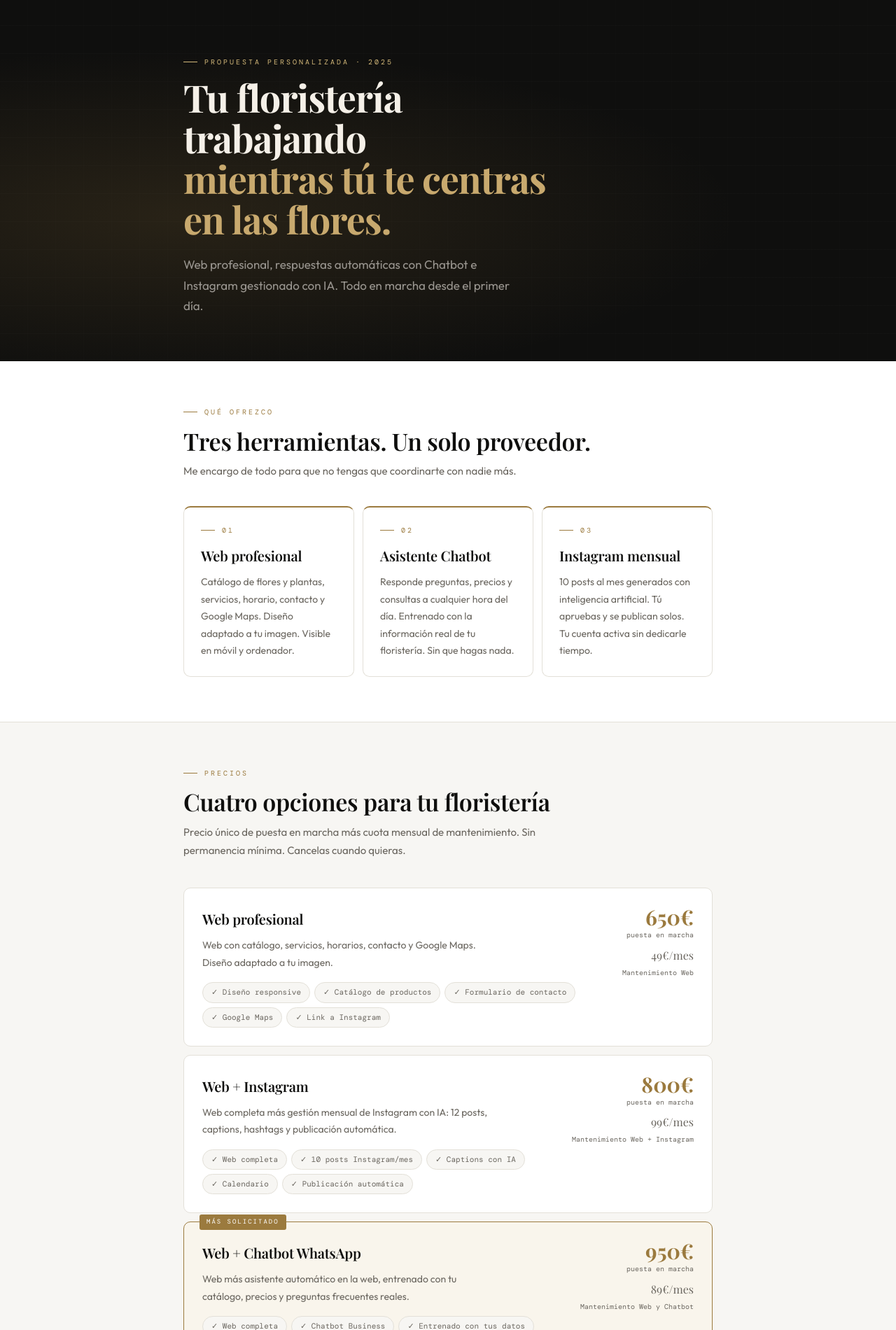
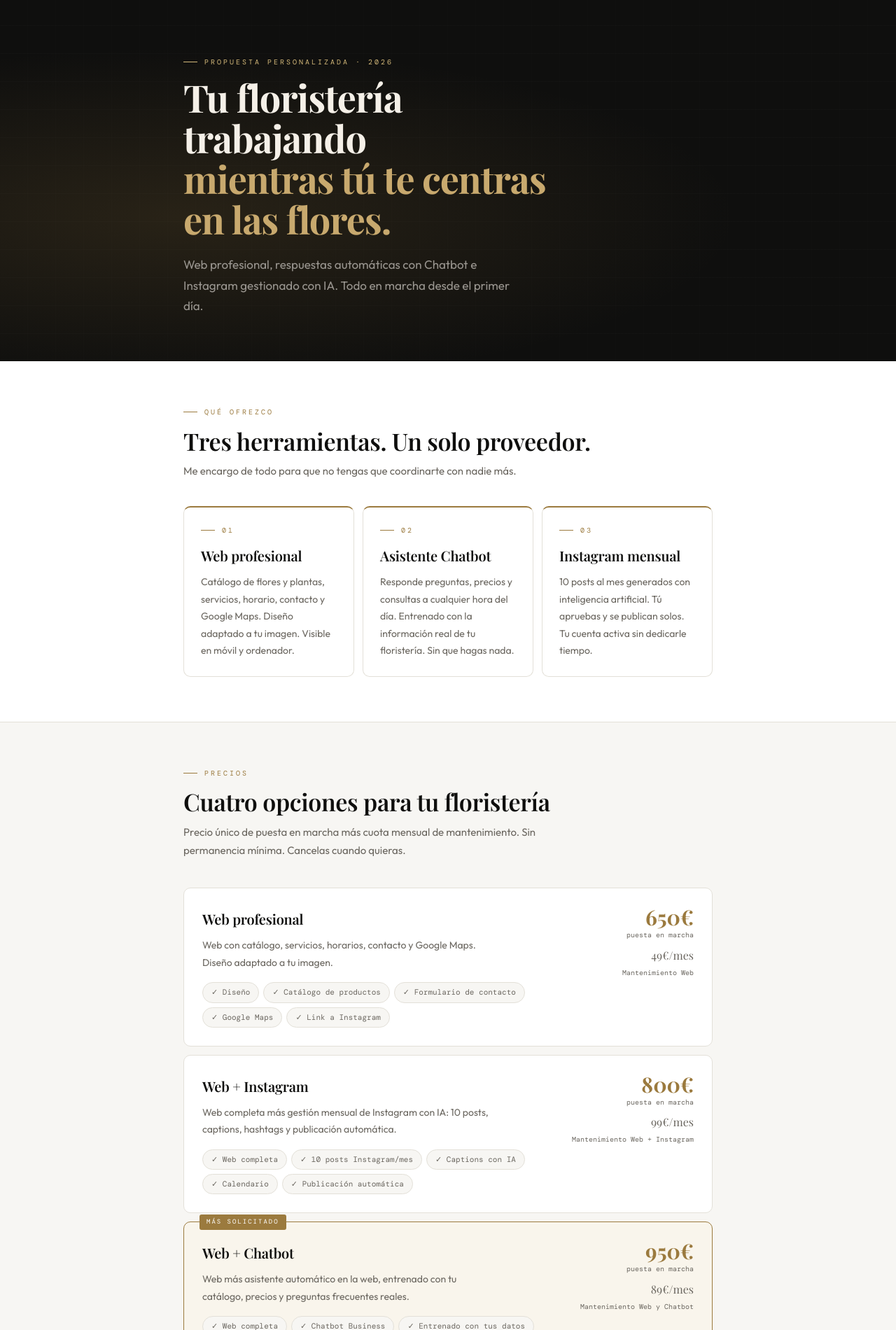
Before and after one commit to cgarcesmartinez-cmd/portfolio-carlos, a plain HTML site: page index.html in a window 1280 px wide. Shown: the top 1900 px of the page at 70% size. Drawn offline with nearby package versions, Linux system fonts and the light colour scheme; a web font is replaced by a local one.

Commit message:
Update index.html

```diff
--- a/index.html
+++ b/index.html
@@ -586,7 +586,7 @@ p { color: var(--body); }
 ═══════════════════════════════════════════ -->
 <div class="hero">
   <div class="wrap" style="position:relative">
-    <div class="label">Propuesta personalizada · 2025</div>
+    <div class="label">Propuesta personalizada · 2026</div>
     <h1 style="margin-bottom:20px">
       Tu floristería trabajando<br>
       <span style="color:#C8A96E">mientras tú te centras<br>en las flores.</span>
@@ -650,7 +650,7 @@ p { color: var(--body); }
             <h3 style="margin-bottom:8px">Web profesional</h3>
             <p class="sub" style="font-size:14px; max-width:420px">Web con catálogo, servicios, horarios, contacto y Google Maps. Diseño adaptado a tu imagen.</p>
             <div class="pills">
-              <span class="pill">✓ Diseño responsive</span>
+              <span class="pill">✓ Diseño</span>
               <span class="pill">✓ Catálogo de productos</span>
               <span class="pill">✓ Formulario de contacto</span>
               <span class="pill">✓ Google Maps</span>
@@ -671,7 +671,7 @@ p { color: var(--body); }
         <div class="pkg-layout">
           <div>
             <h3 style="margin-bottom:8px">Web + Instagram</h3>
-            <p class="sub" style="font-size:14px; max-width:420px">Web completa más gestión mensual de Instagram con IA: 12 posts, captions, hashtags y publicación automática.</p>
+            <p class="sub" style="font-size:14px; max-width:420px">Web completa más gestión mensual de Instagram con IA: 10 posts, captions, hashtags y publicación automática.</p>
             <div class="pills">
               <span class="pill">✓ Web completa</span>
               <span class="pill">✓ 10 posts Instagram/mes</span>
@@ -695,7 +695,7 @@ p { color: var(--body); }
         <div class="pkg-badge">Más solicitado</div>
         <div class="pkg-layout">
           <div>
-            <h3 style="margin-bottom:8px">Web + Chatbot WhatsApp</h3>
+            <h3 style="margin-bottom:8px">Web + Chatbot</h3>
             <p class="sub" style="font-size:14px; max-width:420px">Web más asistente automático en la web, entrenado con tu catálogo, precios y preguntas frecuentes reales.</p>
             <div class="pills">
               <span class="pill">✓ Web completa</span>
@@ -1176,13 +1176,13 @@ p { color: var(--body); }
     <div class="label">Contacto</div>
     <h2 style="margin-bottom:10px">Hablamos sin compromiso</h2>
     <p class="sub" style="max-width:440px; margin-bottom:36px">
-      Primera consulta gratuita. Respondo en menos de 24 horas.
+      Respondo en menos de 24 horas.
     </p>
 
     <div style="max-width:440px">
       <div class="contact-row">
         <span class="contact-k">Email</span>
-        <span class="contact-v">c.garces.martinez@gmail.com</span>
+        <span class="contact-v">carlosai.negocio@gmail.com</span>
       </div>
       <div class="contact-row">
         <span class="contact-k">WhatsApp</span>
```
